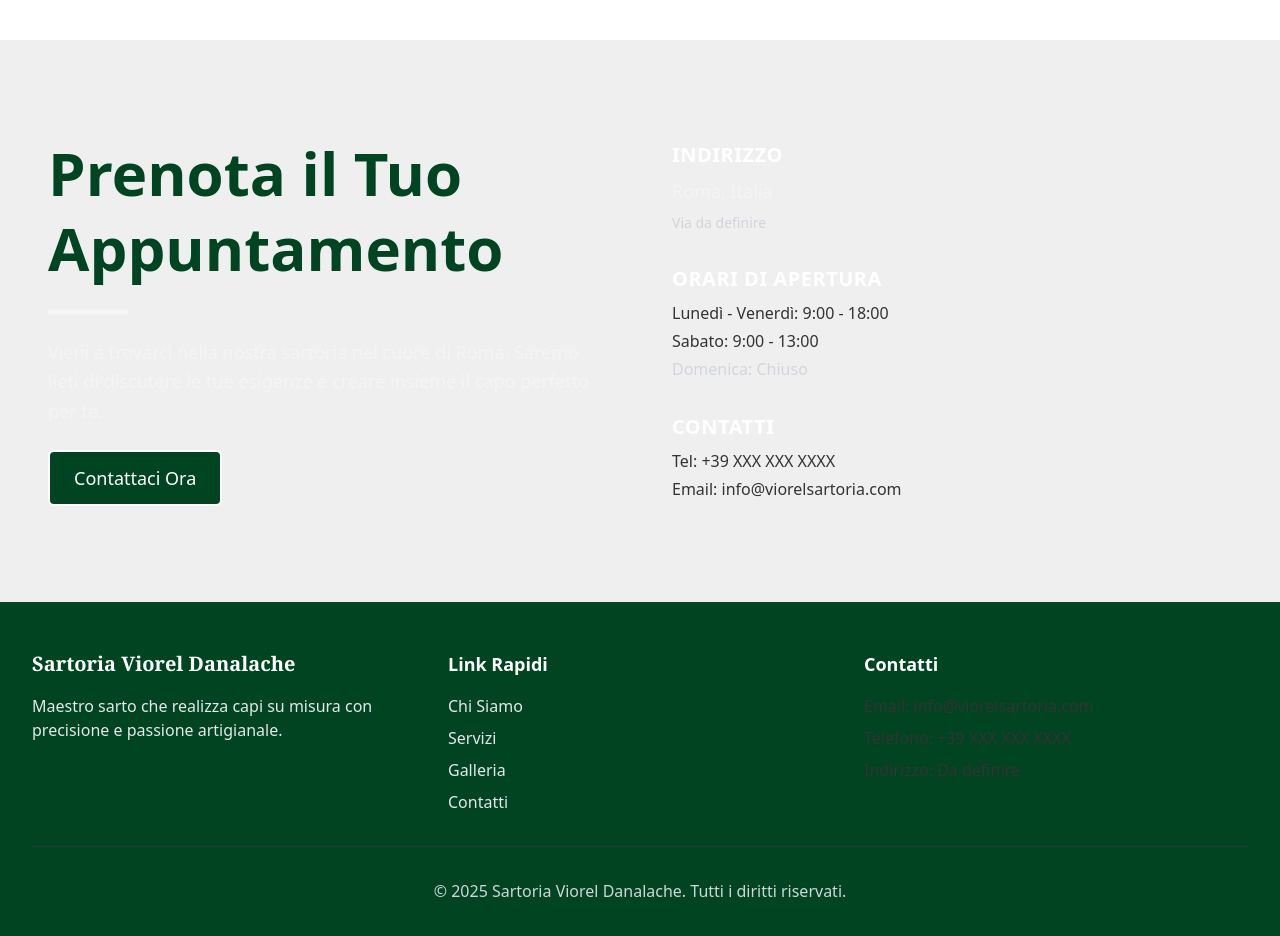
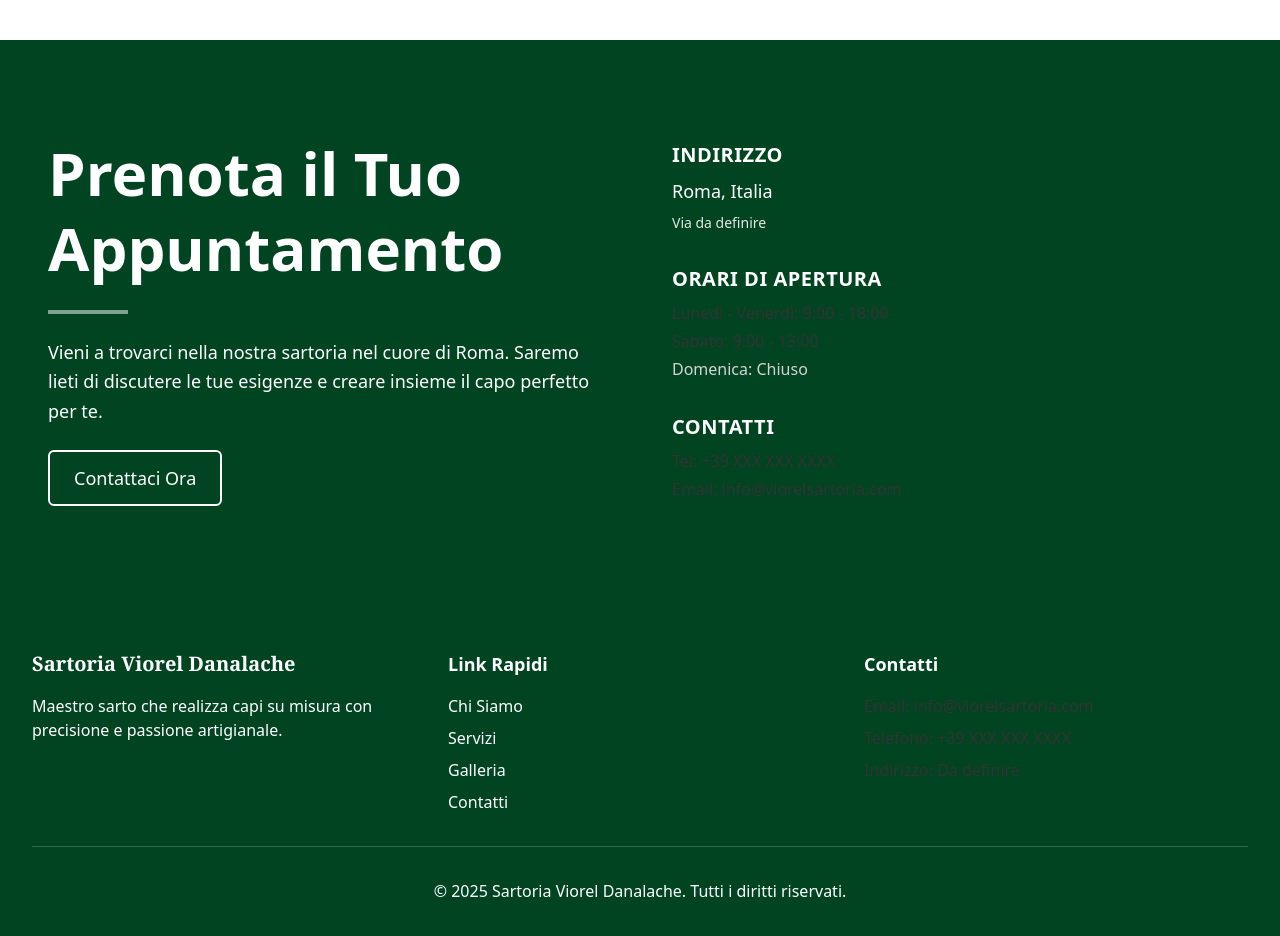
Before and after one commit to ZaZza402/sartoria-viorel, a React (Vite) app: page / in a window 1280 px wide. Shown: the part 3140-4076 px from the top of the page. Built offline with nearby package versions, Linux system fonts and the light colour scheme.

Commit message:
fix: Force visibility with inline styles - Contact and Footer sections now have dark green bg with white text

```diff
--- a/src/components/layout/Footer.tsx
+++ b/src/components/layout/Footer.tsx
@@ -4,28 +4,29 @@ export const Footer: React.FC = () => {
   const currentYear = new Date().getFullYear();
 
   return (
-    <footer className="footer bg-brand-primary text-brand-base">
+    <footer className="footer" style={{ backgroundColor: '#014421', color: '#ffffff' }}>
       <div className="mx-auto max-w-7xl px-4 sm:px-6 lg:px-8 py-12">
         <div className="grid grid-cols-1 md:grid-cols-3 gap-8">
           <div>
-            <h3 className="footer-title text-xl font-serif font-bold mb-4 text-white">
+            <h3 className="footer-title text-xl font-serif font-bold mb-4" style={{ color: '#ffffff' }}>
               Sartoria Viorel Danalache
             </h3>
-            <p className="footer-text text-gray-200">
+            <p className="footer-text" style={{ color: '#ffffff' }}>
               Maestro sarto che realizza capi su misura con precisione e
               passione artigianale.
             </p>
           </div>
 
           <div>
-            <h4 className="footer-heading text-lg font-semibold mb-4 text-white">
+            <h4 className="footer-heading text-lg font-semibold mb-4" style={{ color: '#ffffff' }}>
               Link Rapidi
             </h4>
             <ul className="space-y-2">
               <li>
                 <a
                   href="#about"
-                  className="footer-link text-gray-200 hover:text-white transition-colors"
+                  className="footer-link transition-colors"
+                  style={{ color: '#ffffff' }}
                 >
                   Chi Siamo
                 </a>
@@ -33,7 +34,8 @@ export const Footer: React.FC = () => {
               <li>
                 <a
                   href="#services"
-                  className="footer-link text-gray-200 hover:text-white transition-colors"
+                  className="footer-link transition-colors"
+                  style={{ color: '#ffffff' }}
                 >
                   Servizi
                 </a>
@@ -41,7 +43,8 @@ export const Footer: React.FC = () => {
               <li>
                 <a
                   href="#gallery"
-                  className="footer-link text-gray-200 hover:text-white transition-colors"
+                  className="footer-link transition-colors"
+                  style={{ color: '#ffffff' }}
                 >
                   Galleria
                 </a>
@@ -49,7 +52,8 @@ export const Footer: React.FC = () => {
               <li>
                 <a
                   href="#contact"
-                  className="footer-link text-gray-200 hover:text-white transition-colors"
+                  className="footer-link transition-colors"
+                  style={{ color: '#ffffff' }}
                 >
                   Contatti
                 </a>
@@ -58,10 +62,10 @@ export const Footer: React.FC = () => {
           </div>
 
           <div>
-            <h4 className="footer-heading text-lg font-semibold mb-4 text-white">
+            <h4 className="footer-heading text-lg font-semibold mb-4" style={{ color: '#ffffff' }}>
               Contatti
             </h4>
-            <ul className="space-y-2 footer-text text-gray-200">
+            <ul className="space-y-2 footer-text" style={{ color: '#ffffff' }}>
               <li>Email: info@viorelsartoria.com</li>
               <li>Telefono: +39 XXX XXX XXXX</li>
               <li>Indirizzo: Da definire</li>
@@ -69,8 +73,8 @@ export const Footer: React.FC = () => {
           </div>
         </div>
 
-        <div className="footer-divider mt-8 pt-8 border-t border-brand-primary-light text-center">
-          <p className="footer-copyright text-gray-300">
+        <div className="footer-divider mt-8 pt-8 text-center" style={{ borderTop: '1px solid rgba(255,255,255,0.2)' }}>
+          <p className="footer-copyright" style={{ color: '#ffffff' }}>
             &copy; {currentYear} Sartoria Viorel Danalache. Tutti i diritti
             riservati.
           </p>
--- a/src/components/sections/ContactSection.tsx
+++ b/src/components/sections/ContactSection.tsx
@@ -4,7 +4,7 @@ import { Button } from "../ui/Button";
 
 export const ContactSection: React.FC = () => {
   return (
-    <section className="py-24 bg-brand-primary text-white relative overflow-hidden">
+    <section className="py-24 relative overflow-hidden" style={{ backgroundColor: '#014421', color: '#ffffff' }}>
       <div className="max-w-7xl mx-auto px-6 md:px-12 relative z-10">
         <div className="grid md:grid-cols-2 gap-16 items-center">
           {/* Left Content */}
@@ -15,13 +15,13 @@ export const ContactSection: React.FC = () => {
             viewport={{ once: true }}
             className="space-y-6"
           >
-            <h2 className="font-script text-5xl md:text-6xl leading-tight">
+            <h2 className="font-script text-5xl md:text-6xl leading-tight" style={{ color: '#ffffff' }}>
               Prenota il Tuo Appuntamento
             </h2>
 
-            <div className="w-20 h-1 bg-white/50"></div>
+            <div className="w-20 h-1" style={{ backgroundColor: 'rgba(255,255,255,0.5)' }}></div>
 
-            <p className="text-gray-100 text-lg leading-relaxed">
+            <p className="text-lg leading-relaxed" style={{ color: '#ffffff' }}>
               Vieni a trovarci nella nostra sartoria nel cuore di Roma. Saremo
               lieti di discutere le tue esigenze e creare insieme il capo
               perfetto per te.
@@ -30,7 +30,8 @@ export const ContactSection: React.FC = () => {
             <Button
               variant="outline"
               size="lg"
-              className="border-white text-white hover:bg-white hover:text-brand-primary"
+              className="hover:bg-white"
+              style={{ borderColor: '#ffffff', color: '#ffffff', borderWidth: '2px' }}
             >
               Contattaci Ora
             </Button>
@@ -45,29 +46,29 @@ export const ContactSection: React.FC = () => {
             className="space-y-8"
           >
             <div className="space-y-2">
-              <h3 className="font-elegant text-xl text-white tracking-wide uppercase">
+              <h3 className="font-elegant text-xl tracking-wide uppercase" style={{ color: '#ffffff' }}>
                 Indirizzo
               </h3>
-              <p className="text-gray-100 text-lg">Roma, Italia</p>
-              <p className="text-gray-300 text-sm">Via da definire</p>
+              <p className="text-lg" style={{ color: '#ffffff' }}>Roma, Italia</p>
+              <p className="text-sm" style={{ color: '#e5e5e5' }}>Via da definire</p>
             </div>
 
             <div className="space-y-2">
-              <h3 className="font-elegant text-xl text-white tracking-wide uppercase">
+              <h3 className="font-elegant text-xl tracking-wide uppercase" style={{ color: '#ffffff' }}>
                 Orari di Apertura
               </h3>
-              <div className="text-gray-100 space-y-1">
+              <div className="space-y-1" style={{ color: '#ffffff' }}>
                 <p>Lunedì - Venerdì: 9:00 - 18:00</p>
                 <p>Sabato: 9:00 - 13:00</p>
-                <p className="text-gray-300">Domenica: Chiuso</p>
+                <p style={{ color: '#d4d4d4' }}>Domenica: Chiuso</p>
               </div>
             </div>
 
             <div className="space-y-2">
-              <h3 className="font-elegant text-xl text-white tracking-wide uppercase">
+              <h3 className="font-elegant text-xl tracking-wide uppercase" style={{ color: '#ffffff' }}>
                 Contatti
               </h3>
-              <div className="text-gray-100 space-y-1">
+              <div className="space-y-1" style={{ color: '#ffffff' }}>
                 <p>Tel: +39 XXX XXX XXXX</p>
                 <p>Email: info@viorelsartoria.com</p>
               </div>
```
